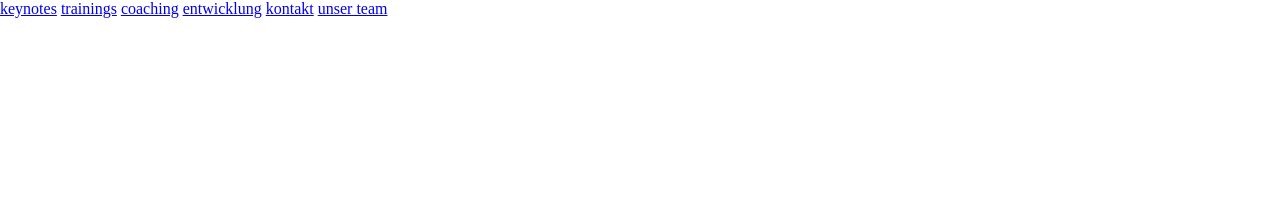
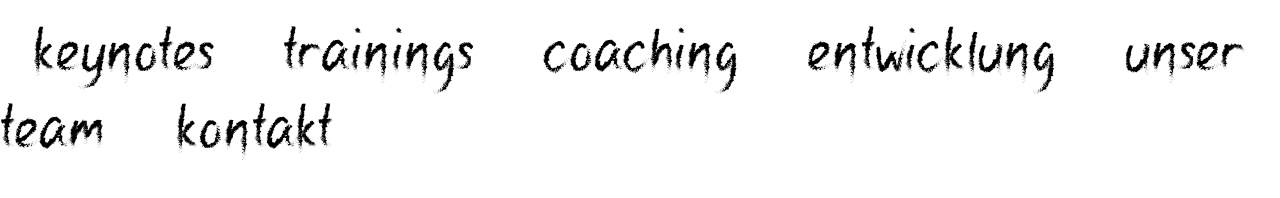
Before and after one commit to karolyorban/daniela_zarzer, a plain HTML site: page index.html in a window 1280 px wide. Drawn offline with Linux system fonts and the light colour scheme.

Commit message:
Menu has chalk font and animated underline

```diff
--- a/index.html
+++ b/index.html
@@ -15,8 +15,8 @@
             <a href="#trainings">trainings</a>
             <a href="#coaching">coaching</a>
             <a href="#entwicklung">entwicklung</a>
+            <a href="#team">unser team</a>
             <a href="#kontakt">kontakt</a>
-            <a href="#team">unser team</a>
         </nav>
     </header>
 
--- a/styles.css
+++ b/styles.css
@@ -1,3 +1,10 @@
+@font-face {
+    font-family: 'ivip_menu_font';
+    src: url('source/Gincu.ttf') format('truetype');
+    font-weight: normal;
+    font-style: normal;
+}
+
 * {
     padding: 0;
     margin: 0;
@@ -12,12 +19,42 @@ body {
     min-height: 100vh;
 }
 
-.main-menu {
+.main_menu {
     grid-area: main_menu;
     position: sticky;
+    display: flex;
+    align-items: flex-end;
 }
 
+.main_menu nav a {
+    position: relative;
+    font-family: 'ivip_menu_font', sans-serif;
+    font-size: 4.5rem;
+    text-decoration: none;
+    padding: 0rem 2rem;
+    color: black;
+
+}
+
+.main_menu nav a:after {
+    content: '';
+    position: absolute;
+    left: 0;
+    bottom: 0;
+    width: 0;
+    height: 30px;
+    background: url('source/gold.png') left bottom no-repeat;
+    background-size: 100% 100%;
+    transition: width 0.6s ease;
+}
+
+.main_menu nav a:hover:after {
+    width: 100%;
+  }
+
 .main_body {
+    display: flex;
+    padding: 2rem 4rem;
     grid-area: main_body;
 }
 
```
Also changed, not shown: source/Gincu.ttf (added), source/birdie.PNG (deleted), source/firstFront.PNG (deleted), source/gold.png (added), source/ivip_logo.PNG (renamed from source/logo.PNG).
